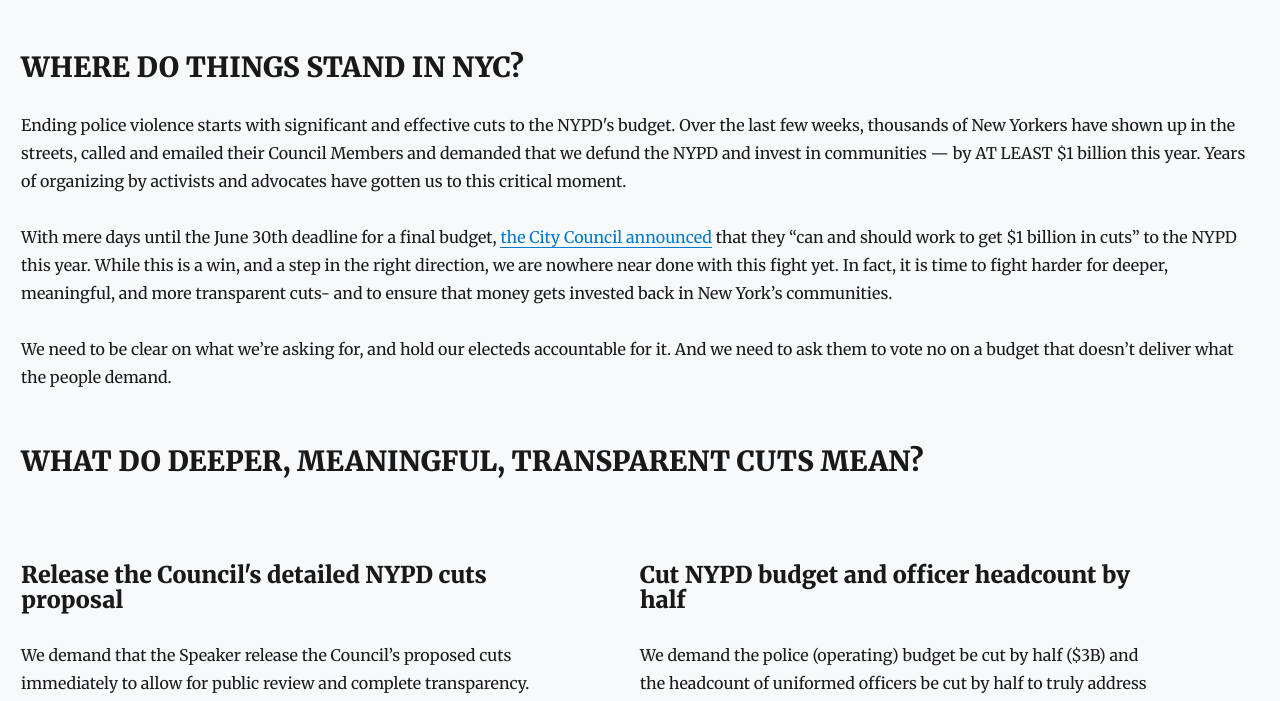
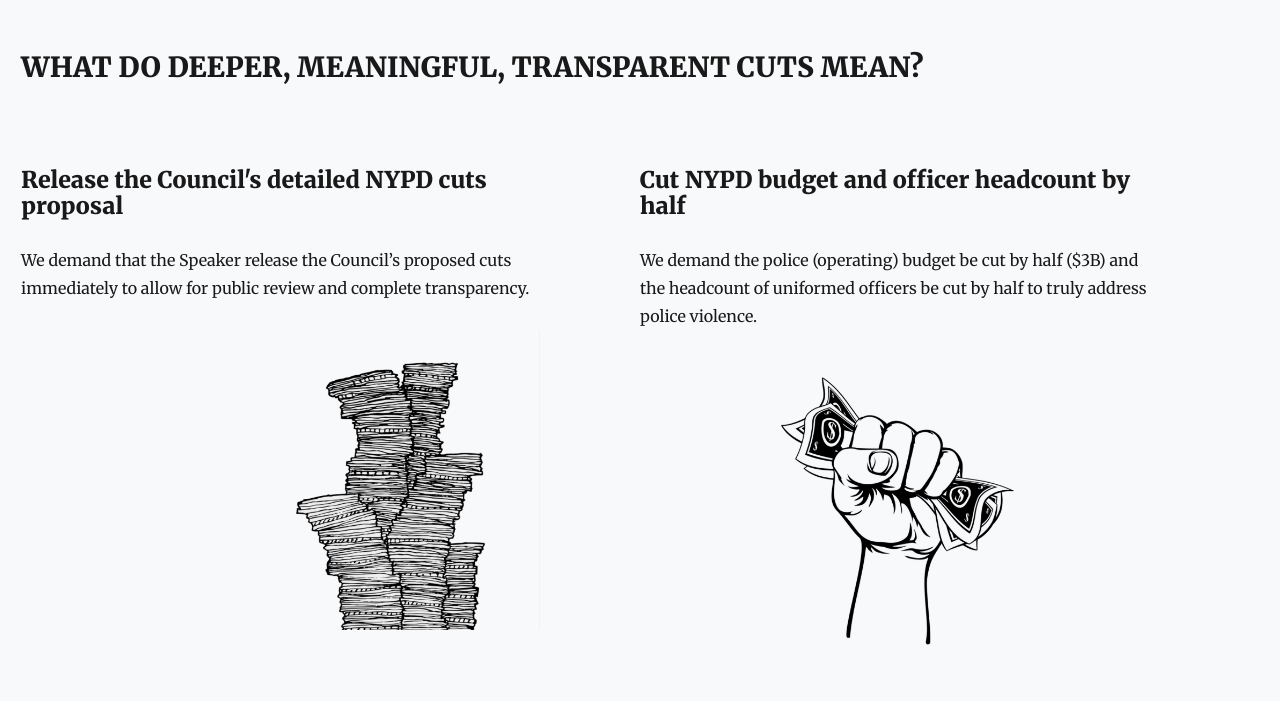
Before and after one commit to vickiniu/abolish-nypd, a Gatsby site: page / in a window 1280 px wide. Shown: the part 748-1449 px from the top of the page. Built offline with nearby package versions, Linux system fonts and the light colour scheme; Gatsby itself is replaced by a stand-in of ours; some packages are replaced by stand-ins of ours.

Commit message:
tweak wording

```diff
--- a/src/pages/contact-reps.tsx
+++ b/src/pages/contact-reps.tsx
@@ -30,8 +30,8 @@ const ContactReps = ({ data }: Props) => {
       <h1 style={{ textAlign: "center" }}>CONTACT YOUR REP</h1>
       <h2>TAKE ACTION TODAY</h2>
       <p>
-        While the City Council made a disappointing vote to keep the NYPD budget
-        almost entirely intact using{" "}
+        This year, the City Council made a disappointing vote to keep the NYPD
+        budget almost entirely intact using{" "}
         <a href="https://www.cityandstateny.com/articles/politics/new-york-city/did-de-blasio-actually-defund-nypd.html">
           shady budget tricks
         </a>
--- a/src/pages/index.tsx
+++ b/src/pages/index.tsx
@@ -136,7 +136,6 @@ const Index = ({ data }: Props) => {
           abolishing) the NYPD.
         </p>
       </div>
-
       <h2>WHY DEFUND THE NYPD?</h2>
       <p>
         We know our communities are safe and can thrive when we have housing,
@@ -168,34 +167,6 @@ const Index = ({ data }: Props) => {
           <a href="https://twitter.com/sheabutterfemme">@sheabutterfemme</a>
         </p>
       </blockquote>
-      <h2>WHERE DO THINGS STAND IN NYC?</h2>
-      <p>
-        Ending police violence starts with significant and effective cuts to the
-        NYPD's budget. Over the last few weeks, thousands of New Yorkers have
-        shown up in the streets, called and emailed their Council Members and
-        demanded that we defund the NYPD and invest in communities — by AT LEAST
-        $1 billion this year. Years of organizing by activists and advocates
-        have gotten us to this critical moment.
-      </p>
-      <p>
-        With mere days until the June 30th deadline for a final budget,{" "}
-        <a
-          href="https://council.nyc.gov/press/2020/06/12/1983/"
-          target="_blank"
-        >
-          the City Council announced
-        </a>{" "}
-        that they “can and should work to get $1 billion in cuts” to the NYPD
-        this year. While this is a win, and a step in the right direction, we
-        are nowhere near done with this fight yet. In fact, it is time to fight
-        harder for deeper, meaningful, and more transparent cuts- and to ensure
-        that money gets invested back in New York’s communities.
-      </p>
-      <p>
-        We need to be clear on what we’re asking for, and hold our electeds
-        accountable for it. And we need to ask them to vote no on a budget that
-        doesn’t deliver what the people demand.
-      </p>
       <h2>WHAT DO DEEPER, MEANINGFUL, TRANSPARENT CUTS MEAN?</h2>
       <Row>
         <Col>
@@ -299,14 +270,14 @@ const Index = ({ data }: Props) => {
           </Card>
         </Col>
       </Row>
-      <h3>TAKE ACTION</h3>
+      <h2>TAKE ACTION</h2>
       <p>
         Here are four things you can do today to get educated, join the fight,
         and stay engaged!
       </p>
       <CardContainer>
         <CallToAction href="/contact-reps" title="Call Your Rep">
-          Email and call your council member calling for #DefundNYPD today!
+          Email and call your council member calling for #DefundNYPD!
         </CallToAction>
         <CallToAction href="/peoples-budget" title="People's Budget">
           Where should we cut the NYPD? How should we invest at least $1B in our
```
